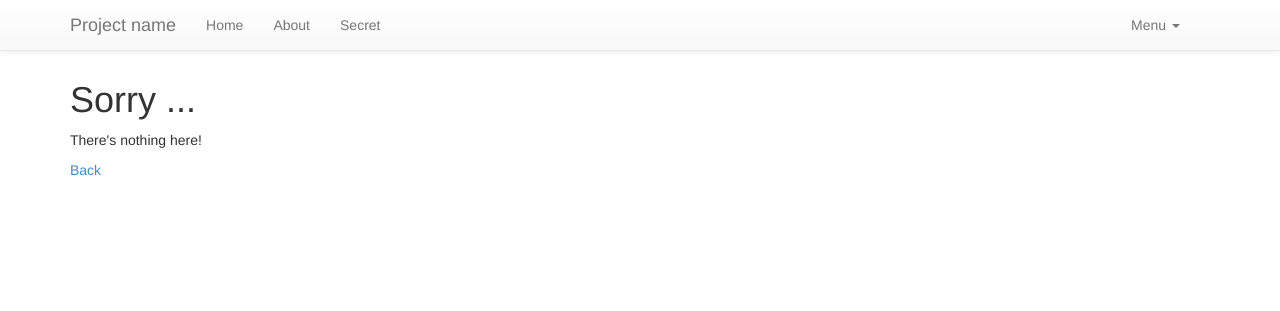
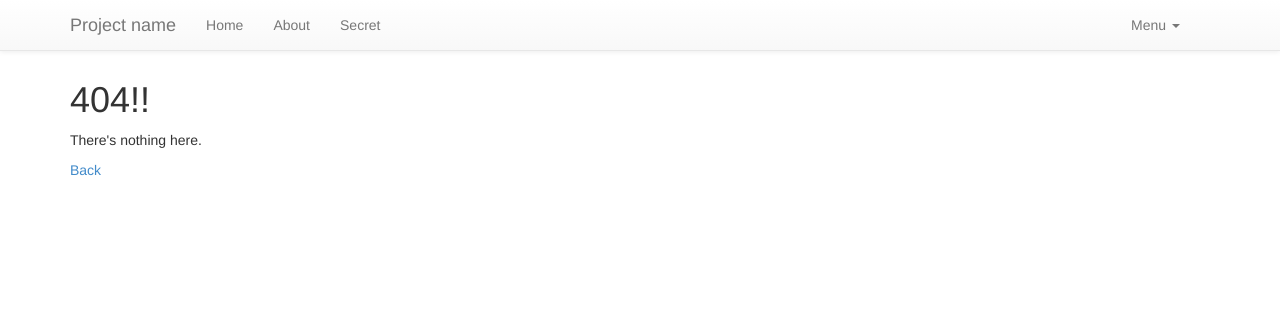
Before and after one commit to jkeat/fboil, a Flask app: template app/templates/errors/404.html in a window 1280 px wide. Shown: the top 311 px of the page. Run offline with Flask 2, Linux system fonts and the light colour scheme; the template is opened without the code that fills it, so the values that code supplies are empty; some libraries are stand-ins or nearby versions.

Commit message:
Touched up error pages.

```diff
--- a/app/templates/errors/404.html
+++ b/app/templates/errors/404.html
@@ -1,6 +1,6 @@
 {% extends 'layouts/main.html' %}
 {% block content %}
-  <h1>Sorry ...</h1>
-  <p>There's nothing here!</p>
-  <p><a href="{{url_for('index')}}">Back</a></p>
+  <h1>404!!</h1>
+  <p>There's nothing here.</p>
+  <p><a href="{{ url_for('pages.home') }}">Back</a></p>
 {% endblock %}
--- a/app/templates/errors/500.html
+++ b/app/templates/errors/500.html
@@ -2,5 +2,5 @@
 {% block content %}
   <h1>Something's wrong!</h1>
   <p>Fortunately we are on the job, and you can just return home!</p>
-  <p><a href="{{url_for('index')}}">Back</a></p>
+  <p><a href="{{ url_for('pages.home') }}">Back</a></p>
 {% endblock %}
```
